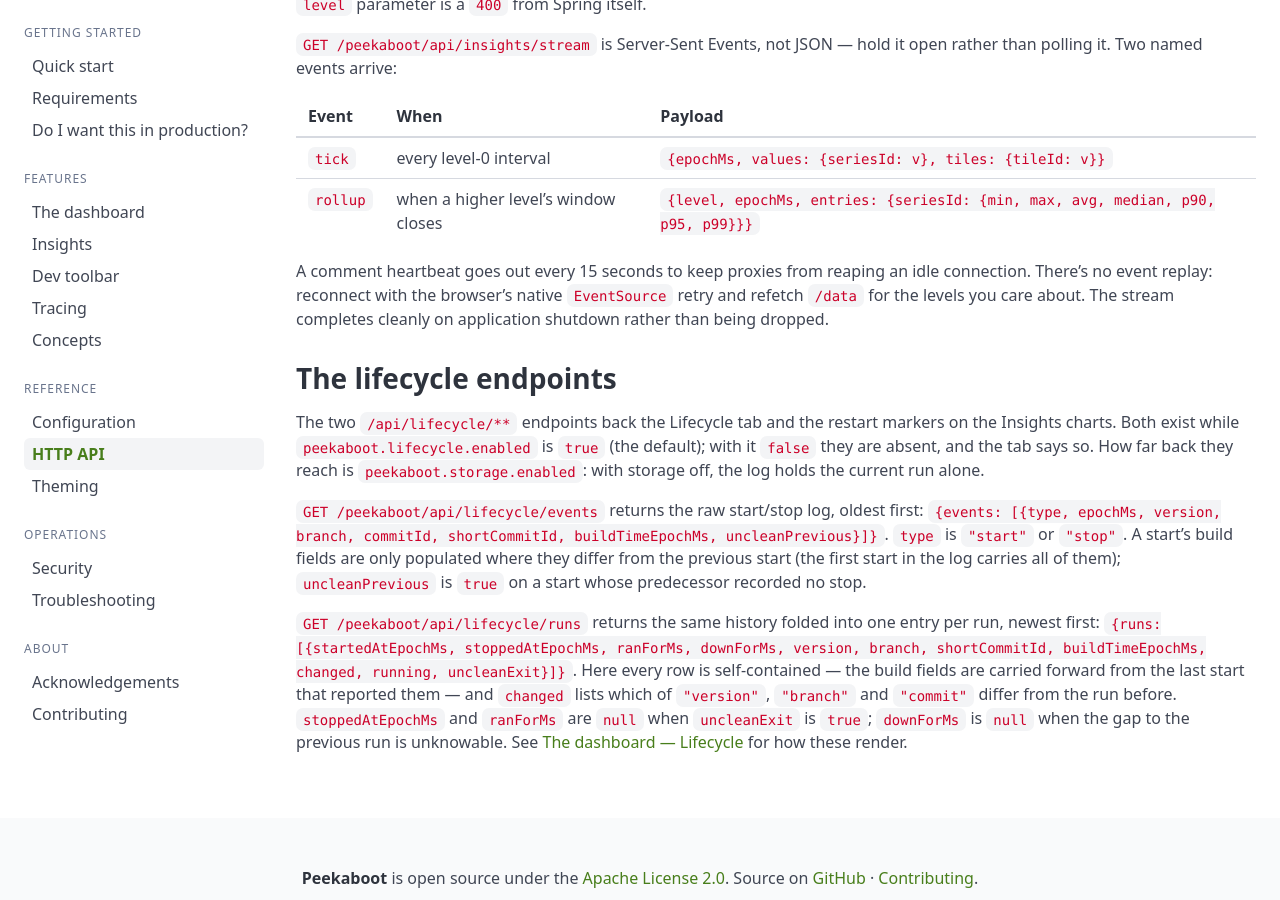
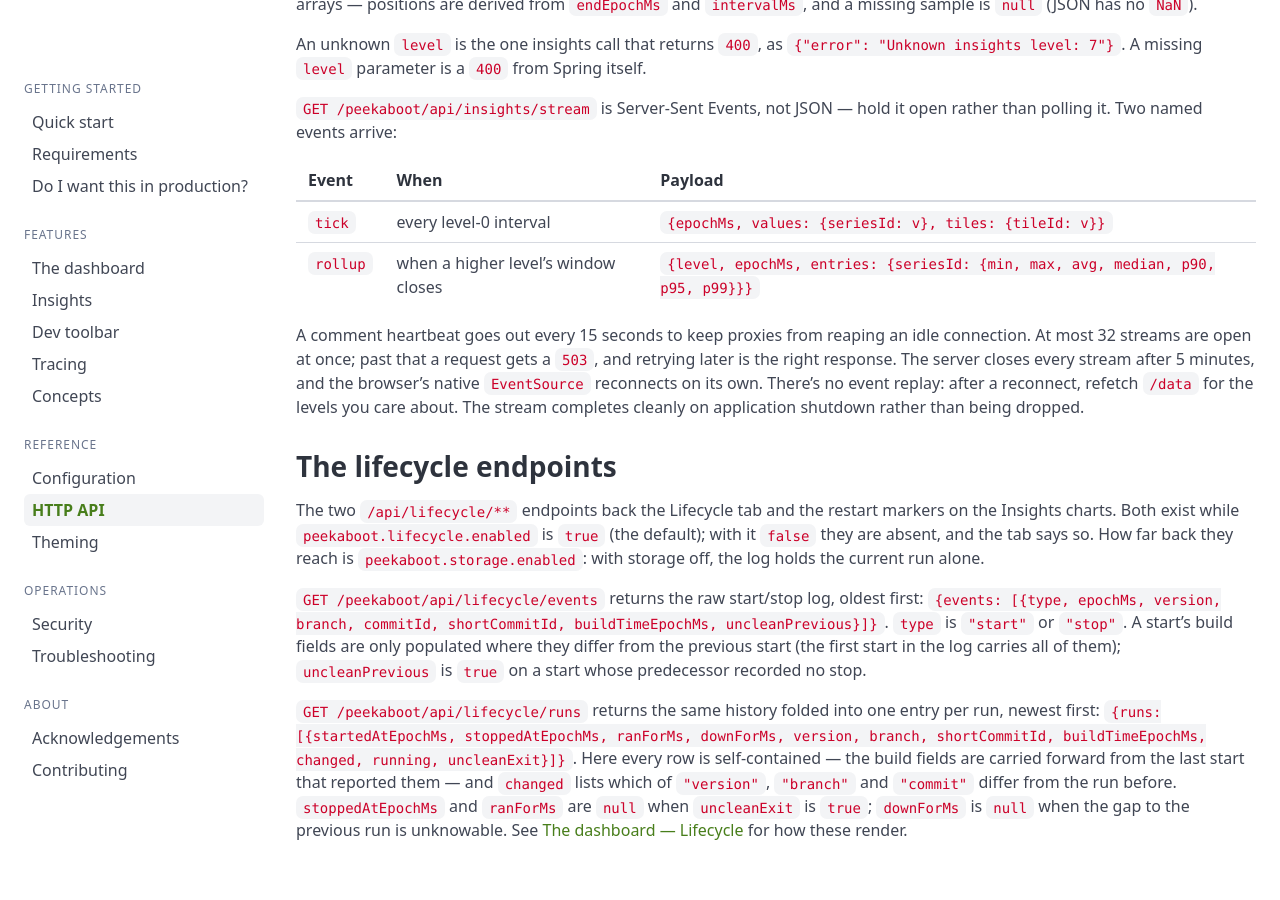
Before and after one commit to peekaboot-org/peekaboot-org.github.io, a Jekyll site: the page built from docs/api.md, in a window 1280 px wide and 900 px high, scrolled down 2859 px. Built offline with Jekyll 4.4.1, drawn with Linux system fonts in a browser that asks for light colours; some of the changed text lies outside the part shown.

Commit message:
docs(api): state the SSE subscriber cap and timeout and the no-store/nosniff headers

```diff
--- a/docs/api.md
+++ b/docs/api.md
@@ -33,6 +33,10 @@
 call exactly this set, nothing broader. The dashboard UI itself &mdash; its HTML, JS and
 CSS &mdash; is served separately, under `/peekaboot/**` too; see [The
 dashboard]({{ '/docs/dashboard/' | relative_url }}).
+
+Every response under `/peekaboot/api/**` carries `Cache-Control: no-store` and
+`X-Content-Type-Options: nosniff`, so nothing in between stores a copy and no browser
+second-guesses the content type.
 
 <div class="pk-callout" markdown="1">
 **Two unrelated things are called `insights` here.** `/api/*/insights` is a *suffix*
@@ -148,9 +152,11 @@
 | `rollup` | when a higher level's window closes | `{level, epochMs, entries: {seriesId: {min, max, avg, median, p90, p95, p99}}}` |
 
 A comment heartbeat goes out every 15 seconds to keep proxies from reaping an idle
-connection. There's no event replay: reconnect with the browser's native `EventSource`
-retry and refetch `/data` for the levels you care about. The stream completes cleanly on
-application shutdown rather than being dropped.
+connection. At most 32 streams are open at once; past that a request gets a `503`, and
+retrying later is the right response. The server closes every stream after 5 minutes,
+and the browser's native `EventSource` reconnects on its own. There's no event replay:
+after a reconnect, refetch `/data` for the levels you care about. The stream completes
+cleanly on application shutdown rather than being dropped.
 
 ## The lifecycle endpoints
 
```
